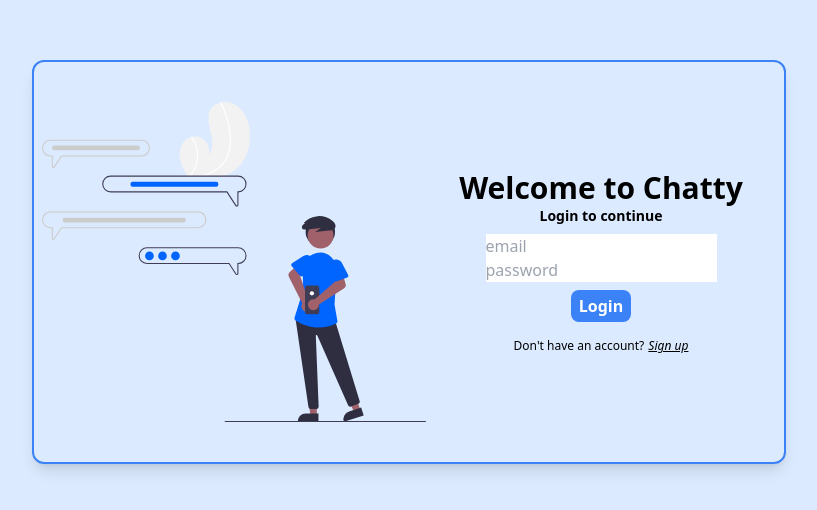
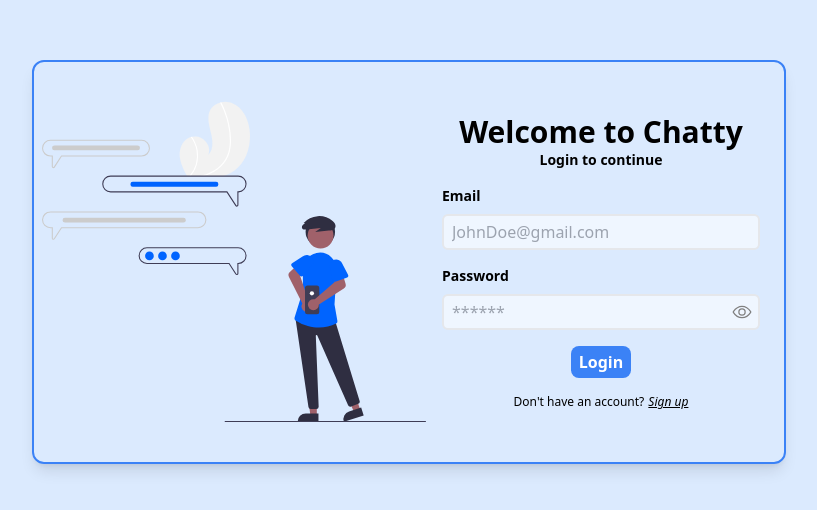
Before and after one commit to Nithinreddy1019/chatty, a React (Vite) app in the folder client/: page /login in a window 1280 px wide. Shown: the part 138-648 px from the top of the page, without its empty margins (231-1048 px from the left). Built offline with nearby package versions, Linux system fonts and the light colour scheme.

Commit message:
ui: changed forms'

```diff
--- a/client/src/components/LoginForm.tsx
+++ b/client/src/components/LoginForm.tsx
@@ -1,31 +1,31 @@
 import { Footer } from "./ui/Footer";
 import { Header } from "./ui/Header";
-import { InputBox } from "./ui/InputBox";
 
 import authsvg from "../assets/authsvg.svg";
-import { useTransition } from "react";
+import { useState, useTransition } from "react";
 import { SubmitHandler, useForm } from "react-hook-form";
 import { LoginSchema } from "../schema/auth-schema";
 import { zodResolver } from "@hookform/resolvers/zod";
 import * as z from "zod";
-
-
-interface IFormInput {
-    email: string,
-    password: string
-}
+import { IoEyeOffOutline, IoEyeOutline } from "react-icons/io5";
 
 
 export const Loginform = () => {
 
     const [isPending, startTransition] = useTransition();
 
+    const [passwordIsVisible, setPasswordIsVisible] = useState(false);
+
+    const passwordVisibilityHandler = () => {
+        setPasswordIsVisible(value => !value);
+    };
+
     const {
         register,
         handleSubmit,
         setError,
         formState: { errors }
-    }= useForm<IFormInput>({
+    }= useForm<z.infer<typeof LoginSchema>>({
         defaultValues: {
             email: "",
             password: ""
@@ -34,7 +34,7 @@ export const Loginform = () => {
     });
 
 
-    const onSubmit: SubmitHandler<IFormInput> = (values) => {
+    const onSubmit: SubmitHandler<z.infer<typeof LoginSchema>> = (values) => {
         console.log("sumitted")
         console.log(values);
     };
@@ -66,34 +66,59 @@ export const Loginform = () => {
                         headerSubLabel="Login to continue"
                     />
 
-                    <input
-                        placeholder="email"
-                        {...register("email")}
-                    />
-                    {errors && <p>{errors.email?.message}</p>}
+                    {/* email */}
+                    <div
+                        className="p-2 w-full
+                    flex flex-col gap-y-2"
+                    >
+                        <label
+                            className="text-sm font-semibold"
+                        >
+                            Email
+                        </label>
+                        <input
+                            className="rounded-md px-2 py-1
+                            bg-blue-50
+                            focus:outline-blue-500 border-2 focus:border-blue-500 focus:ring-blue-500"
+                            placeholder={"JohnDoe@gmail.com"}
+                            type="email"
+                            {...register("email")}
 
-                    <input
-                        placeholder="password"
-                        {...register("password")}
-                    />
-                    {errors && <p>{errors.password?.message}</p>}
+                        />
+                    </div>
+                    {errors && <p className="text-xs text-red-500">{errors.email?.message}</p>}
 
-                    {/* <InputBox
-                        inputLabel="Email"
-                        inputPlaceholder="JohnDoe@gmail.com"
-                        inputType="email"
-                        register={register}
-                        inputProperty="email"
-                    />
+                    {/* PaSSWORD */}
+                    <div
+                        className="p-2 w-full relative
+                    flex flex-col gap-y-2"
+                    >
+                        <label
+                            className="text-sm font-semibold"
+                        >
+                            Password
+                        </label>
+                        <input
+                            className="rounded-md px-2 pr-7 py-1
+                            bg-blue-50
+                            focus:outline-blue-500 border-2 focus:border-blue-500 focus:ring-blue-500"
+                            placeholder="******"
+                            type={passwordIsVisible ? "text" : "password"}
+                            {...register("password")}
 
-
-                    <InputBox
-                        inputLabel="Password"
-                        inputPlaceholder="******"
-                        inputType="password"
-                        register={register}
-                        inputProperty="password"
-                    /> */}
+                        />
+                        <button
+                            onClick={passwordVisibilityHandler}
+                            className="absolute right-3 -bottom-0.5 -translate-y-1/2 p-1"
+                        >
+                            {
+                                passwordIsVisible ?
+                                    <IoEyeOffOutline color="gray" size={20}/> :
+                                    <IoEyeOutline color="gray" size={20}/>
+                            }
+                        </button>
+                    </div>
+                    {errors && <p className="text-xs text-red-500">{errors.password?.message}</p>}
 
                     <button
                         className="px-2 py-1 my-2 rounded-lg w-fit
--- a/client/src/components/RegisterForm.tsx
+++ b/client/src/components/RegisterForm.tsx
@@ -3,9 +3,41 @@ import { Header } from "./ui/Header";
 import { InputBox } from "./ui/InputBox";
 
 import authsvg from "../assets/authsvg.svg";
+import { SubmitHandler, UseFormRegister, useForm } from "react-hook-form";
+import { RegisterSchema } from "../schema/auth-schema";
+import { zodResolver } from "@hookform/resolvers/zod";
+import * as z from "zod";
+import { IoEyeOffOutline, IoEyeOutline } from "react-icons/io5";
+import { useState } from "react";
 
 
 export const Registerform = () => {
+
+    const {
+        register,
+        handleSubmit,
+        setError,
+        formState: { errors }
+    } = useForm<z.infer<typeof RegisterSchema>>({
+        defaultValues: {
+            email: "",
+            username: "",
+            password: ""
+        },
+        resolver: zodResolver(RegisterSchema)
+    });
+
+    const [passwordIsVisible, setPasswordIsVisible] = useState(false);
+
+    const passwordVisibilityHandler = () => {
+        setPasswordIsVisible(value => !value);
+    };
+
+    const onSubmit: SubmitHandler<z.infer<typeof RegisterSchema>> = (values) => {
+        console.log("sumitted")
+        console.log(values);
+    };
+
     return (
         <main
             className="h-screen flex items-center justify-center
@@ -21,37 +53,94 @@ export const Registerform = () => {
                     <img src={authsvg} className="w-96 h-96"/>
                 </div>
 
-                <div
+                <form
                     className="p-2
                     flex flex-col items-center
                     w-[350px]"
+                    onSubmit={handleSubmit(onSubmit)}
                 >
                     <Header
                         headerLabel="Welcome to Chatty"
                         headerSubLabel="register to continue"
                     />
 
-                    <InputBox
-                        inputLabel="Email"
-                        inputPlaceholder="JohnDoe@gmail.com"
-                        inputType="email"
-                    />
+                    {/* Email */}
+                    <div
+                        className="p-2 w-full
+                        flex flex-col gap-y-2"
+                    >
+                        <label
+                            className="text-sm font-semibold"
+                        >
+                            Email
+                        </label>
+                        <input
+                            className="rounded-md px-2 py-1
+                            bg-blue-50
+                            focus:outline-blue-500 border-2 focus:border-blue-500 focus:ring-blue-500"
+                            placeholder="JohnDoe@gmail.com"
+                            type="email"
+                            {...register("email")}
+                        />
+                    </div>
+                    {errors && <p className="text-xs text-red-500">{errors.email?.message}</p>}
 
-                    <InputBox
-                        inputLabel="Username"
-                        inputPlaceholder="John Doe"
-                        inputType="text"
-                    />
+                    {/* Username */}
+                    <div
+                        className="p-2 w-full
+                        flex flex-col gap-y-2"
+                    >
+                        <label
+                            className="text-sm font-semibold"
+                        >
+                            Username
+                        </label>
+                        <input
+                            className="rounded-md px-2 py-1
+                            bg-blue-50
+                            focus:outline-blue-500 border-2 focus:border-blue-500 focus:ring-blue-500"
+                            placeholder="JohnDoe"
+                            type="text"
+                            {...register("username")}
+                        />
+                    </div>
+                    {errors && <p className="text-xs text-red-500">{errors.username?.message}</p>}
 
-                    <InputBox
-                        inputLabel="Password"
-                        inputPlaceholder="******"
-                        inputType="password"
-                    />
+                    {/* Password */}
+                    <div
+                        className="p-2 w-full relative
+                        flex flex-col gap-y-2"
+                    >
+                        <label
+                            className="text-sm font-semibold"
+                        >
+                            Password
+                        </label>
+                        <input
+                            className="rounded-md px-2 pr-7 py-1
+                            bg-blue-50
+                            focus:outline-blue-500 border-2 focus:border-blue-500 focus:ring-blue-500"
+                            placeholder="******"
+                            type={passwordIsVisible ? "text" : "password"}
+                            {...register("password")}
+                        />
+                        <button
+                            onClick={passwordVisibilityHandler}
+                            className="absolute right-3 -bottom-0.5 -translate-y-1/2 p-1"
+                        >
+                            {
+                                passwordIsVisible ?
+                                    <IoEyeOffOutline color="gray" size={20}/> :
+                                    <IoEyeOutline color="gray" size={20}/>
+                            }
+                        </button>
+                    </div>
+                    {errors && <p className="text-xs text-red-500">{errors.password?.message}</p>}
 
                     <button
                         className="px-2 py-1 my-2 rounded-lg w-fit
                         bg-blue-500 text-white font-bold hover:scale-[102%]"
+                        type="submit"
                     >
                         Signup
                     </button>
@@ -63,7 +152,7 @@ export const Registerform = () => {
                         backButtonHref="/login"
                     />
 
-                </div>
+                </form>
 
             </div>
 
```
